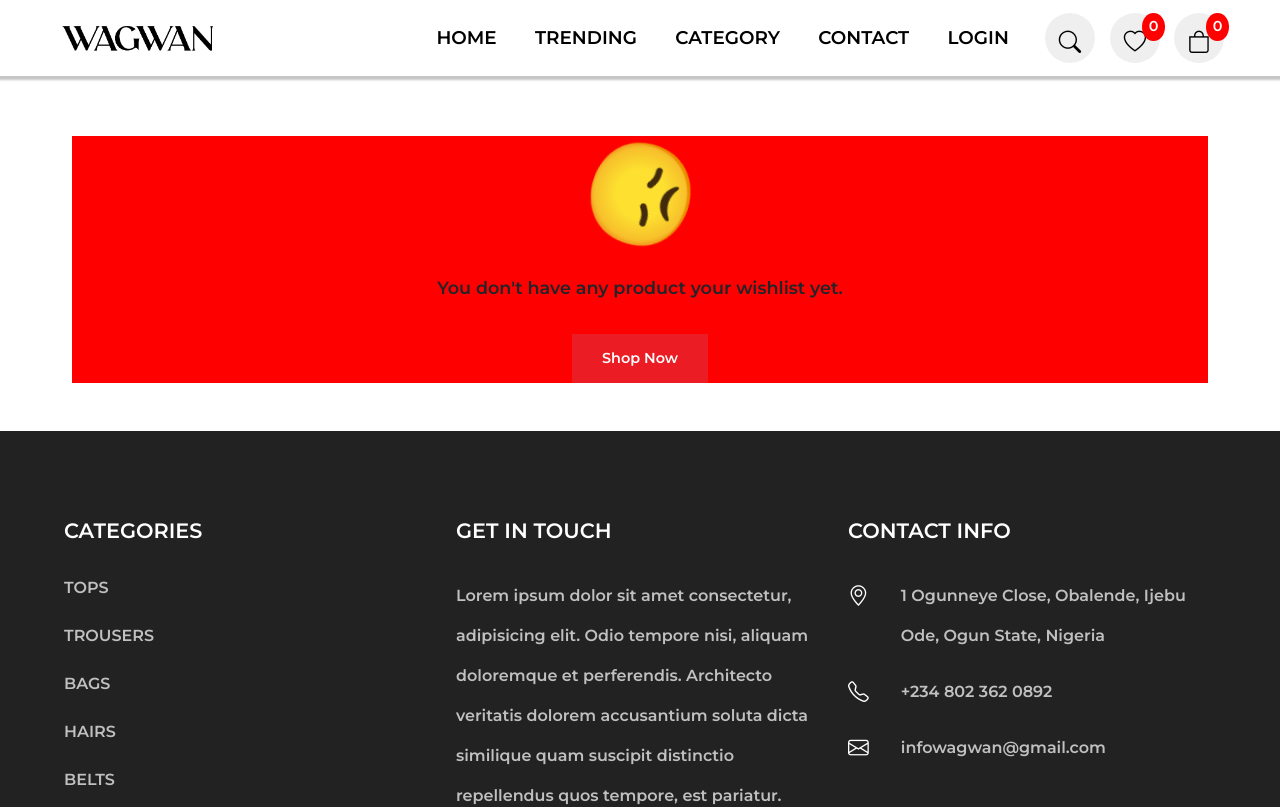
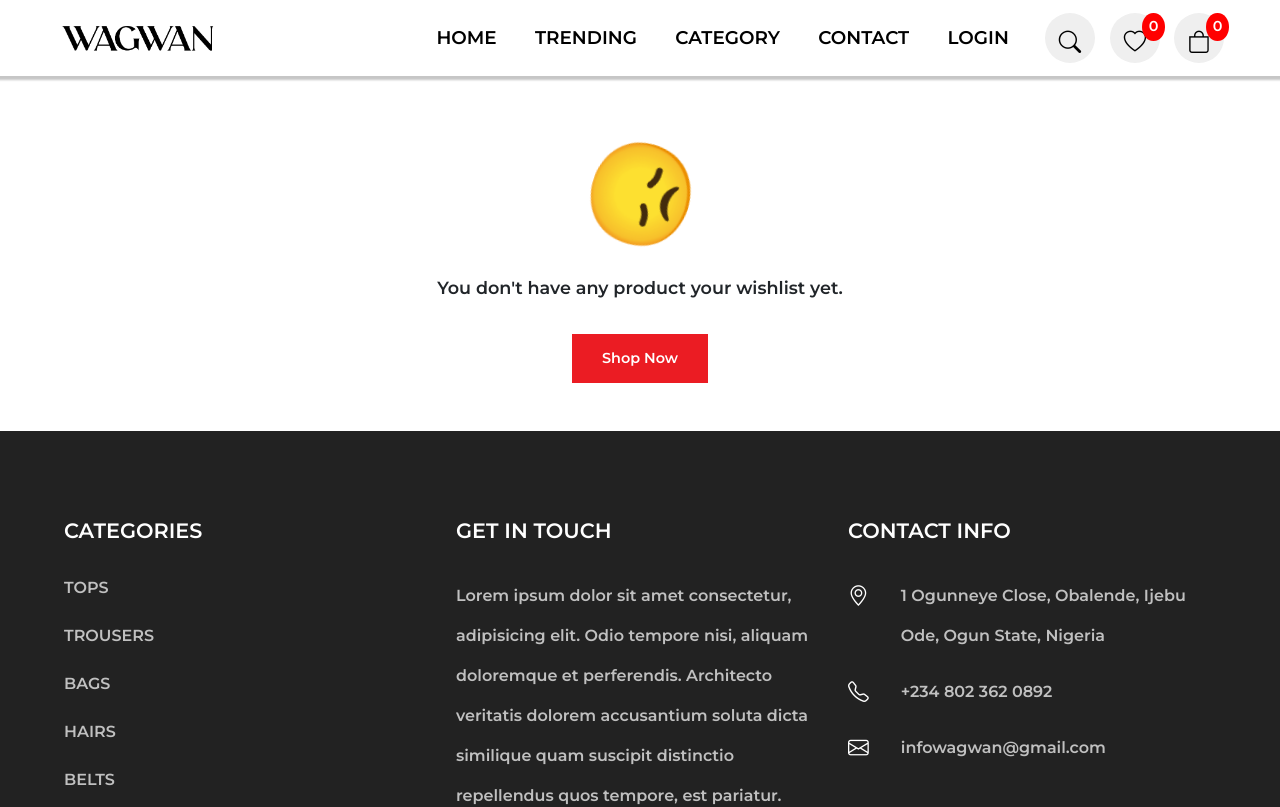
Before and after one commit to ogunshinaismail/E-commerce-codesandbox, a React (Create React App) app: page /wishlist in a window 1280 px wide. Shown: the top 807 px of the page. Built offline with nearby package versions, Linux system fonts and the light colour scheme.

Commit message:
changed the trendingList icon

```diff
--- a/src/component/TrendinList.jsx
+++ b/src/component/TrendinList.jsx
@@ -1,10 +1,6 @@
 import React, { useState } from 'react'
 import Carousel from 'react-multi-carousel';
 import 'react-multi-carousel/lib/styles.css';
-import { FontAwesomeIcon } from "@fortawesome/react-fontawesome";
-import { faShoppingCart } from "@fortawesome/free-solid-svg-icons";
-import { faHeart } from "@fortawesome/free-solid-svg-icons";
-import { faSearch } from "@fortawesome/free-solid-svg-icons";
 import "bootstrap-icons/font/bootstrap-icons.css";
 import "./style/Trending.css";
 import "../App.css"
@@ -131,7 +127,7 @@ const TrendinList = () => {
                     </i>
                   )}
                 </div>
-                   <i class="bi bi-search"></i>
+                    <i style={{fontSize: '1.8rem'}} class="bi bi-eye"></i>
 
                 <div>
                   {wishlist.some( (p) => p.id === prod.id) ? (
--- a/src/component/style/EmptyWishlist.css
+++ b/src/component/style/EmptyWishlist.css
@@ -17,7 +17,6 @@ body {
   flex-direction: column;
   gap: 1rem;
   text-align: center;
-  background-color: red;
   /* overflow-x: hidden; */
 }
 .wish-disapointmment-face {
--- a/src/pages/Product.jsx
+++ b/src/pages/Product.jsx
@@ -83,7 +83,6 @@ const Product = () => {
                         }}
                         class="bi bi-grid-fill grid-icon"
                     >
-
                     </i>
                 </div>
 
```
